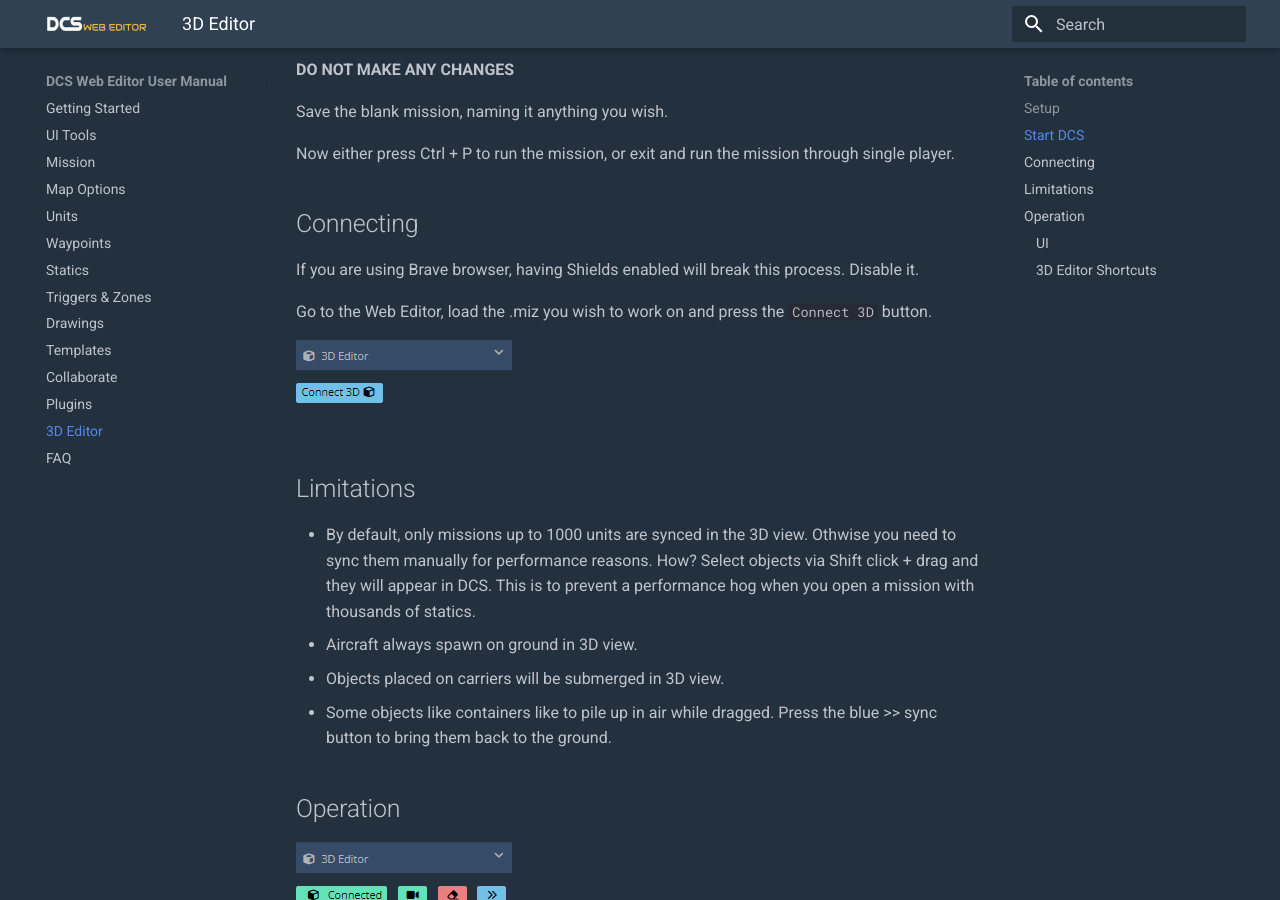
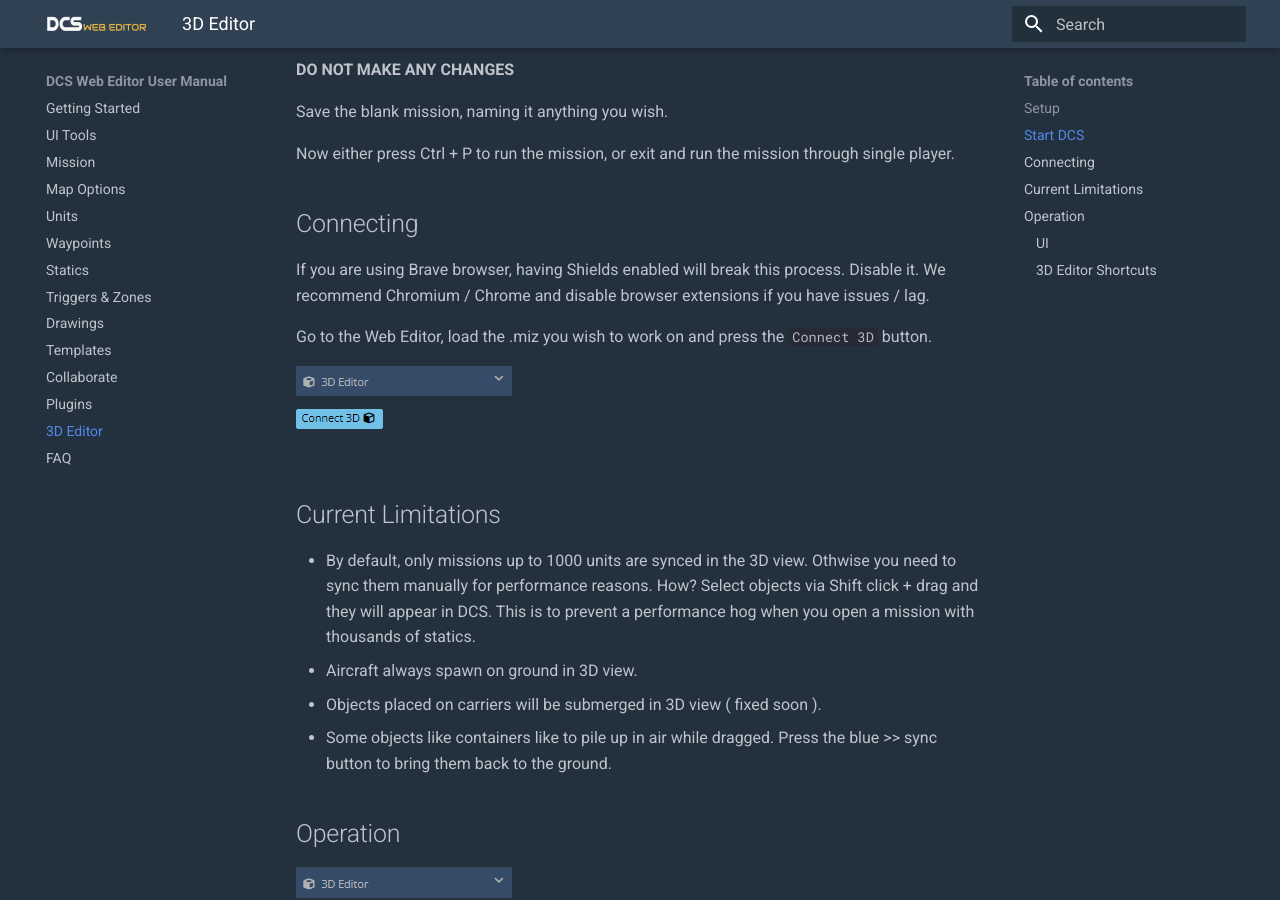
Before and after one commit to DCS-Web-Editor/dcs-web-editor-docs, an MkDocs documentation site: the page built from docs/sections/3deditor/3deditor.md, in a window 1280 px wide and 900 px high, scrolled down 1073 px. Built offline with MkDocs 1.6.1 and Material for MkDocs 9.7.7, drawn with Linux system fonts in a browser that asks for light colours.

Commit message:
Update 3deditor.md

```diff
--- a/docs/sections/3deditor/3deditor.md
+++ b/docs/sections/3deditor/3deditor.md
@@ -44,16 +44,17 @@
 ## Connecting
 
 If you are using Brave browser, having Shields enabled will break this process. Disable it.
+We recommend Chromium / Chrome and disable browser extensions if you have issues / lag.
 
 Go to the Web Editor, load the .miz you wish to work on and press the `Connect 3D` button.
 
 ![3de](./images/3de.png)
 
-## Limitations
+## Current Limitations
 
  - By default, only missions up to 1000 units are synced in the 3D view. Othwise you need to sync them manually for performance reasons. How? Select objects via Shift click + drag and they will appear in DCS. This is to prevent a performance hog when you open a mission with thousands of statics.
  - Aircraft always spawn on ground in 3D view.
- - Objects placed on carriers will be submerged in 3D view.
+ - Objects placed on carriers will be submerged in 3D view ( fixed soon ).
  - Some objects like containers like to pile up in air while dragged. Press the blue >> sync button to bring them back to the ground.
 
 ## Operation
```
